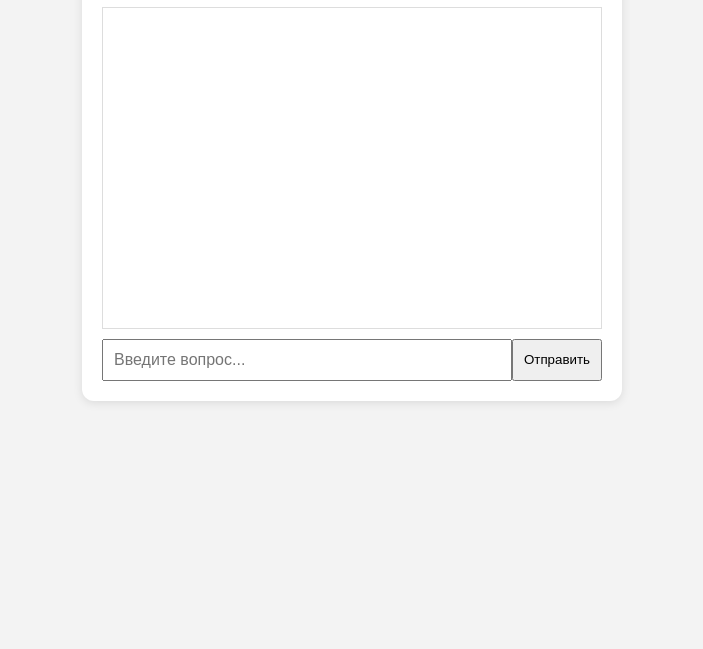
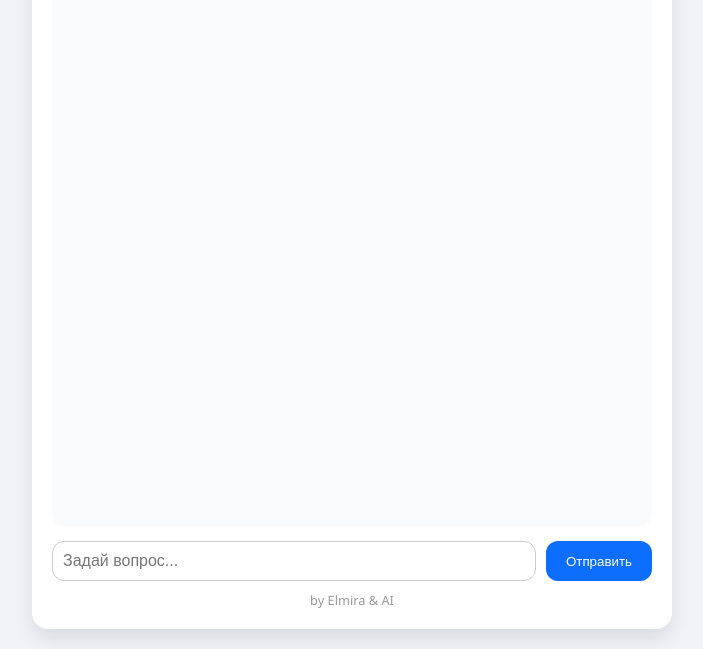
Before and after one commit to Embedded2190/carbot-frontend, a plain HTML site: page index.html in a window 1280 px wide. Shown: the part 151-800 px from the top of the page, without its empty margins (288-991 px from the left). Drawn offline with Linux system fonts and the light colour scheme.

Commit message:
Красивый чат

```diff
--- a/index.html
+++ b/index.html
@@ -3,17 +3,18 @@
 <head>
   <meta charset="UTF-8" />
   <meta name="viewport" content="width=device-width, initial-scale=1.0"/>
-  <title>Чат с ботом</title>
+  <title>Автоэлектрик Бот</title>
   <link rel="stylesheet" href="style.css" />
 </head>
 <body>
   <div class="chat-container">
-    <h1>Автоэлектрик бот</h1>
-    <div id="chat-box"></div>
-    <form id="chat-form">
-      <input type="text" id="user-input" placeholder="Введите вопрос..." required />
+    <h1>🔧 Автоэлектрик Бот</h1>
+    <div id="chat-box" class="chat-box"></div>
+    <form id="chat-form" class="chat-form">
+      <input id="user-input" type="text" placeholder="Задай вопрос..." autocomplete="off" required />
       <button type="submit">Отправить</button>
     </form>
+    <footer>by Elmira & AI</footer>
   </div>
   <script src="script.js"></script>
 </body>
--- a/style.css
+++ b/style.css
@@ -1,47 +1,89 @@
 body {
-  font-family: sans-serif;
-  background: #f3f3f3;
+  margin: 0;
+  padding: 0;
+  background: #f0f4f8;
+  font-family: "Segoe UI", sans-serif;
   display: flex;
   justify-content: center;
-  padding-top: 50px;
+  align-items: center;
+  height: 100vh;
 }
 
 .chat-container {
   width: 100%;
-  max-width: 500px;
-  background: white;
+  max-width: 600px;
+  background: #ffffff;
+  border-radius: 16px;
+  box-shadow: 0 10px 20px rgba(0, 0, 0, 0.1);
   padding: 20px;
-  border-radius: 12px;
-  box-shadow: 0 2px 10px rgba(0, 0, 0, 0.1);
+  display: flex;
+  flex-direction: column;
+  height: 90vh;
 }
 
-#chat-box {
-  height: 300px;
-  overflow-y: auto;
+h1 {
+  text-align: center;
+  color: #333;
   margin-bottom: 10px;
-  border: 1px solid #ddd;
-  padding: 10px;
-  font-size: 14px;
 }
 
-#chat-box .bot {
-  color: blue;
+.chat-box {
+  flex: 1;
+  overflow-y: auto;
+  padding: 10px;
+  background: #f9fafb;
+  border-radius: 12px;
+  margin-bottom: 15px;
 }
 
-#chat-box .user {
-  color: green;
+.user, .bot {
+  margin: 10px 0;
+  padding: 10px;
+  border-radius: 12px;
+  max-width: 85%;
+  word-wrap: break-word;
 }
 
-form {
-  display: flex;
+.user {
+  align-self: flex-end;
+  background-color: #d1e7dd;
 }
 
-input {
+.bot {
+  align-self: flex-start;
+  background-color: #f8d7da;
+}
+
+.chat-form {
+  display: flex;
+  gap: 10px;
+}
+
+.chat-form input {
   flex: 1;
   padding: 10px;
-  font-size: 16px;
+  border: 1px solid #ccc;
+  border-radius: 12px;
+  font-size: 1em;
 }
 
-button {
-  padding: 10px;
+.chat-form button {
+  padding: 10px 20px;
+  background-color: #0d6efd;
+  color: white;
+  border: none;
+  border-radius: 12px;
+  cursor: pointer;
+  transition: background-color 0.3s;
 }
+
+.chat-form button:hover {
+  background-color: #084298;
+}
+
+footer {
+  text-align: center;
+  margin-top: 10px;
+  font-size: 0.8em;
+  color: #999;
+}
```
